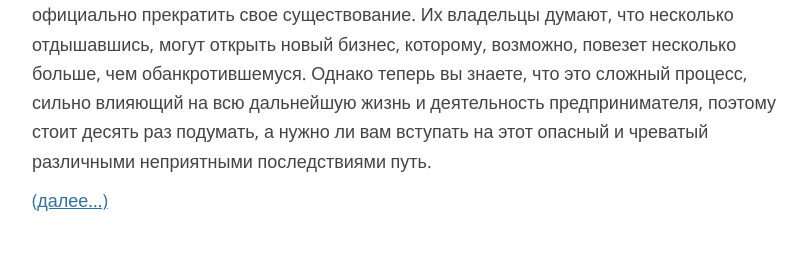
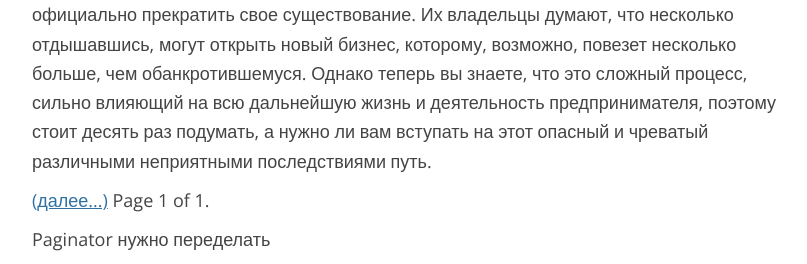
Before and after one commit to dlasyd/b101, a Django app: page / in a window 1280 px wide. Shown: the part 2767-3031 px from the top of the page, without its empty margins (428-1235 px from the left). Before the commit the page ends 2978 px from the top, so only its background shows below. Run offline with Django 3.2, Linux system fonts and the light colour scheme; data comes from the database, SQL or seed files in the repository; parts of the project's set-up code (start-up, migrations or seed data) failed here and were passed over; some libraries are stand-ins or nearby versions.

Commit message:
basic pagination

```diff
--- a/articles/templates/articles/all-articles-list.html
+++ b/articles/templates/articles/all-articles-list.html
@@ -9,4 +9,17 @@
         {% endif %}
         {{ article.preview_text|safe }}<a href="{% url 'article-view' article.slug %}">(далее...)</a>
     {% endfor %}
+    {% if page_obj.has_previous %}
+        <p>
+        <a href="{% url 'article-list-archive' page_obj.previous_page_number %}">previous</a>
+    {% endif %}
+    <span class="page-current">
+
+                       Page {{ page_obj.number }} of {{ page_obj.paginator.num_pages }}.
+                </span>
+    {% if page_obj.has_next %}
+        <a href="{% url 'article-list-archive' page_obj.next_page_number %}">next</a>
+    {% endif %}
+    </p>
+    <p>Paginator нужно переделать</p>
 {% endblock %}
--- a/articles/views.py
+++ b/articles/views.py
@@ -1,9 +1,25 @@
+from django.core.paginator import Paginator, PageNotAnInteger, EmptyPage
 from django.shortcuts import get_list_or_404, get_object_or_404, redirect
 from django.http import Http404
 from django.views.generic.detail import DetailView
 from django.views.generic.list import ListView
+import json
 
 from .models import Article, Category
+
+
+class PaginatorMixin:
+    def select_paginated(self, articles, **kwargs):
+        paginator = Paginator(articles, self.paginate_by)
+
+        try:
+            articles = paginator.page(self.kwargs['page'])
+        except KeyError:
+            articles = paginator.page(1)
+        except EmptyPage:
+            articles = paginator.page(paginator.num_pages)
+
+        return articles
 
 
 class ArticleDetailed(DetailView):
@@ -17,6 +33,7 @@ class ArticleDetailed(DetailView):
 class CategoryList(ListView):
     template_name = 'articles/articles-by-category-list.html'
     context_object_name = 'articles'
+    paginate_by = 10
 
     def get_queryset(self):
         self.cat = get_object_or_404(Category, slug=self.kwargs['slug'])
@@ -25,16 +42,44 @@ class CategoryList(ListView):
     def get_context_data(self, **kwargs):
         context = super(CategoryList, self).get_context_data(**kwargs)
         context['category'] = self.cat
+        articles = Article.objects.published_in_category(category=self.cat)
+        paginator = Paginator(articles, self.paginate_by)
+
+        try:
+            articles = paginator.page(self.kwargs['page'])
+        except KeyError:
+            articles = paginator.page(1)
+        except EmptyPage:
+            articles = paginator.page(paginator.num_pages)
+
+        context['articles'] = articles
         return context
 
 
-class AllArticlesList(ListView):
+class AllArticlesList(ListView, PaginatorMixin):
     model = Article
     template_name = 'articles/all-articles-list.html'
     context_object_name = 'articles'
+    paginate_by = 10
 
     def get_queryset(self):
         return Article.objects.published()
+
+    def get_context_data(self, **kwargs):
+        context = super(AllArticlesList, self).get_context_data(**kwargs)
+        articles = Article.objects.published()
+        paginator = Paginator(articles, self.paginate_by)
+
+
+        try:
+            articles = paginator.page(self.kwargs['page'])
+        except KeyError:
+            articles = paginator.page(1)
+        except EmptyPage:
+            articles = paginator.page(paginator.num_pages)
+
+        context['articles'] = articles
+        return context
 
 
 def legacy_redirect(request, slug):
--- a/b111/urls.py
+++ b/b111/urls.py
@@ -23,9 +23,11 @@ from articles.views import legacy_redirect, ArticleDetailed, CategoryList, AllAr
 urlpatterns = [
     url(r'^editor/', admin.site.urls),
     url(r'^$', AllArticlesList.as_view(), name='article-list'),
+    url(r'^articles/(?P<page>[\d]+)$', AllArticlesList.as_view(), name='article-list-archive'),
     url(r'^lenta/(?P<slug>[-\w]+)$', legacy_redirect, name='legacy-redirect'),
     url(r'^article/(?P<slug>[-\w]+)$', ArticleDetailed.as_view(), name='article-view'),
-    url(r'^topic/(?P<slug>[-\w]+)$', CategoryList.as_view(), name='category')
+    url(r'^topic/(?P<slug>[-\w]+)$', CategoryList.as_view(), name='category'),
+    url(r'^topic/(?P<slug>[-\w]+)/(?P<page>[\d]+)$', CategoryList.as_view(), name='category')
 ] + static(settings.MEDIA_URL, document_root=settings.MEDIA_ROOT)
 
 admin.site.site_header = "Управление сайтом Business101.ru"
```
Also changed, not shown: articles/templates/articles/articles-by-category-list.html (+13 -0 lines).
